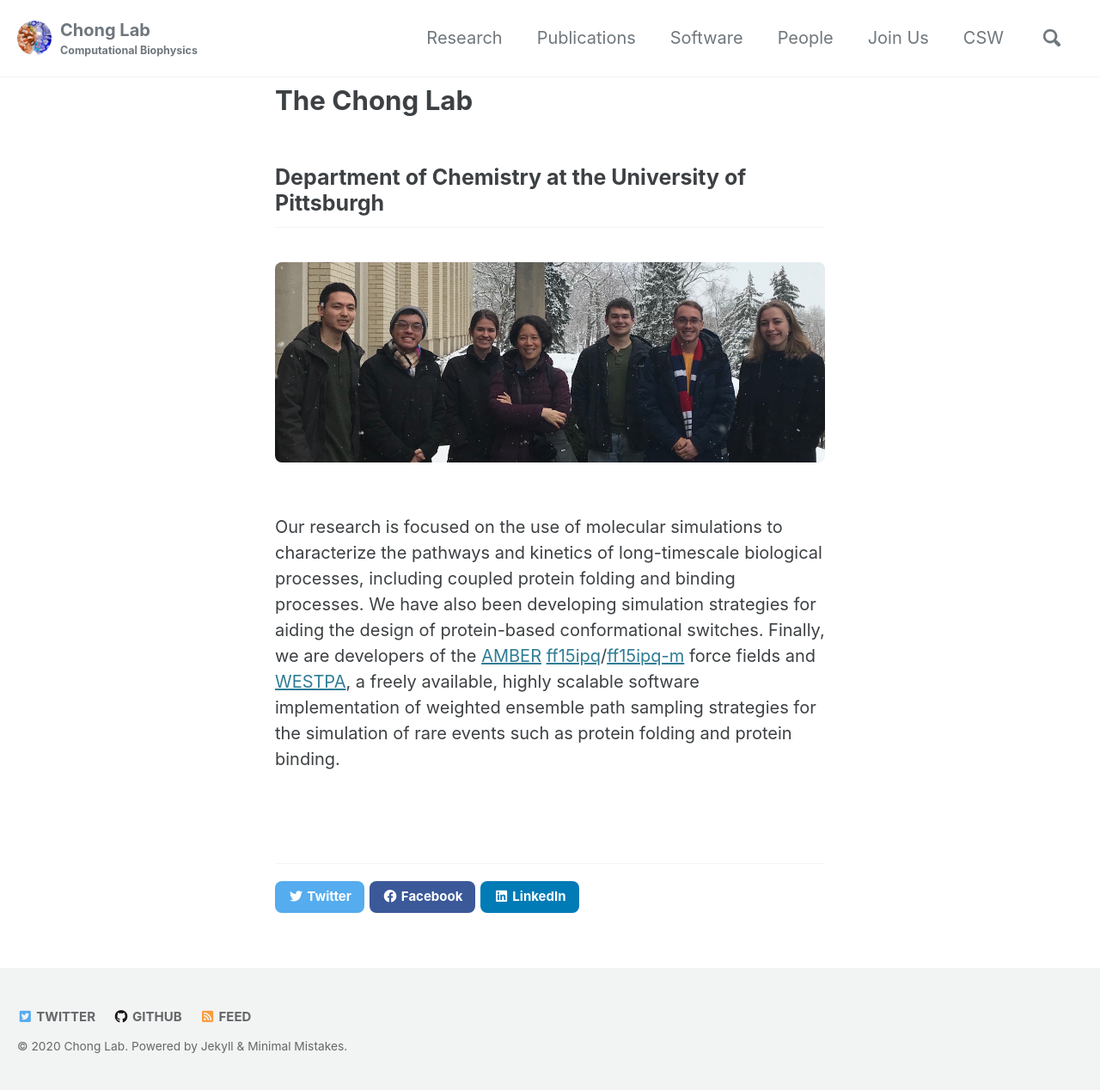
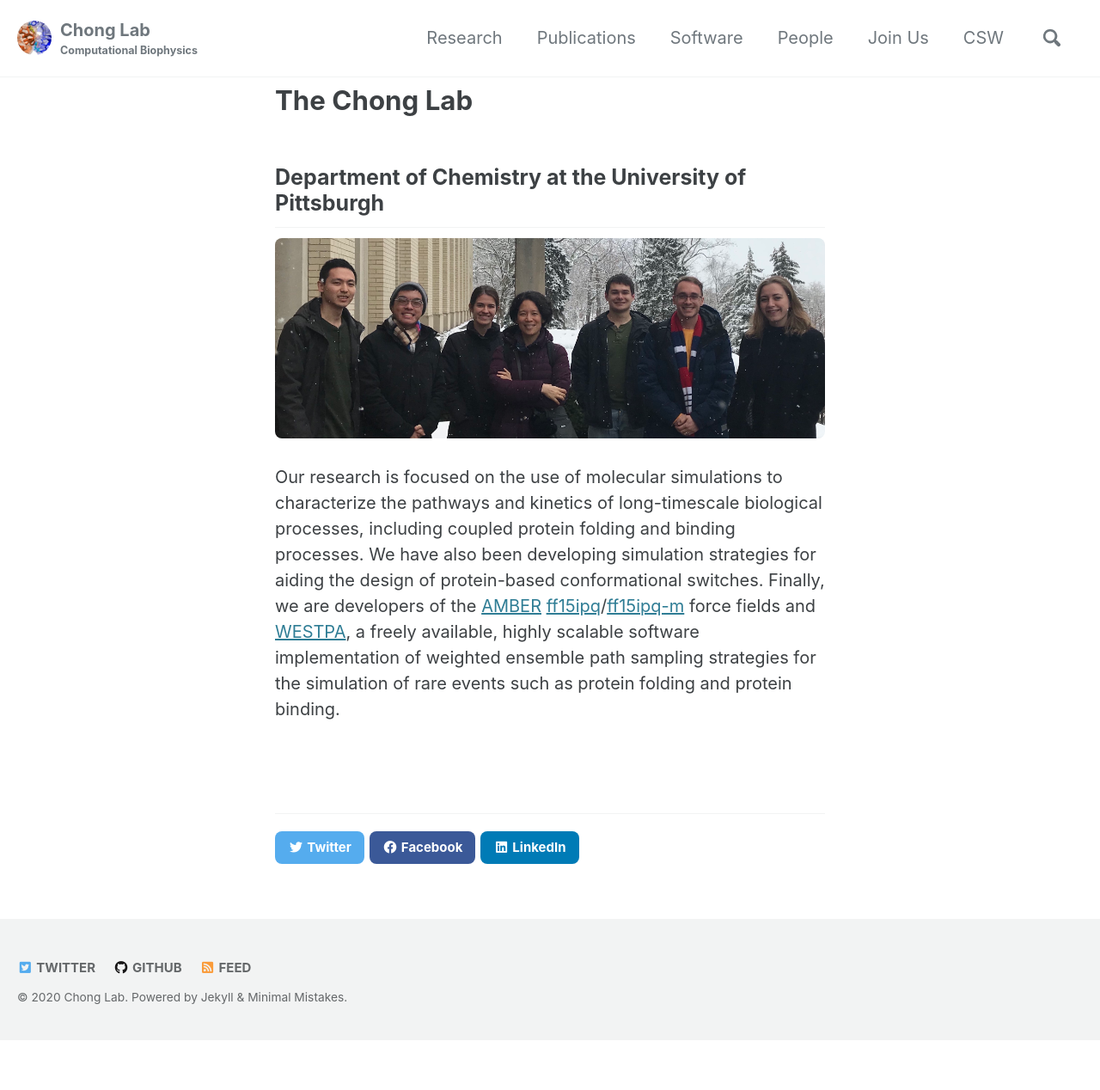
Before and after one commit to darianyang/mm-github-pages-test, a Jekyll site: the page built from index.md, in a window 1280 px wide. Shown: the whole page at 86% size. Built offline with Jekyll 4.4.1, drawn with Linux system fonts in a browser that asks for light colours; cached includes are drawn as plain includes; after the commit the page ends 1210 px from its top, so only the background shows below that.

Commit message:
fixed image padding

```diff
--- a/_sass/minimal-mistakes/_base.scss
+++ b/_sass/minimal-mistakes/_base.scss
@@ -215,7 +215,7 @@ figure {
   -webkit-box-align: start;
   align-items: flex-start;
   flex-wrap: wrap;
-  margin: 2em 0;
+  margin: 0.5em 0;
 
   img,
   iframe,
```
